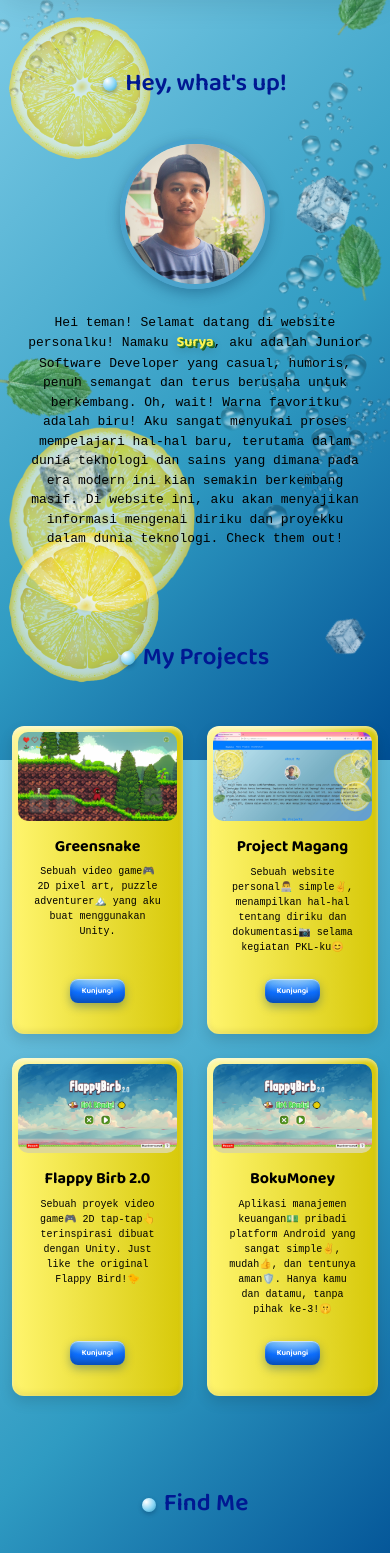
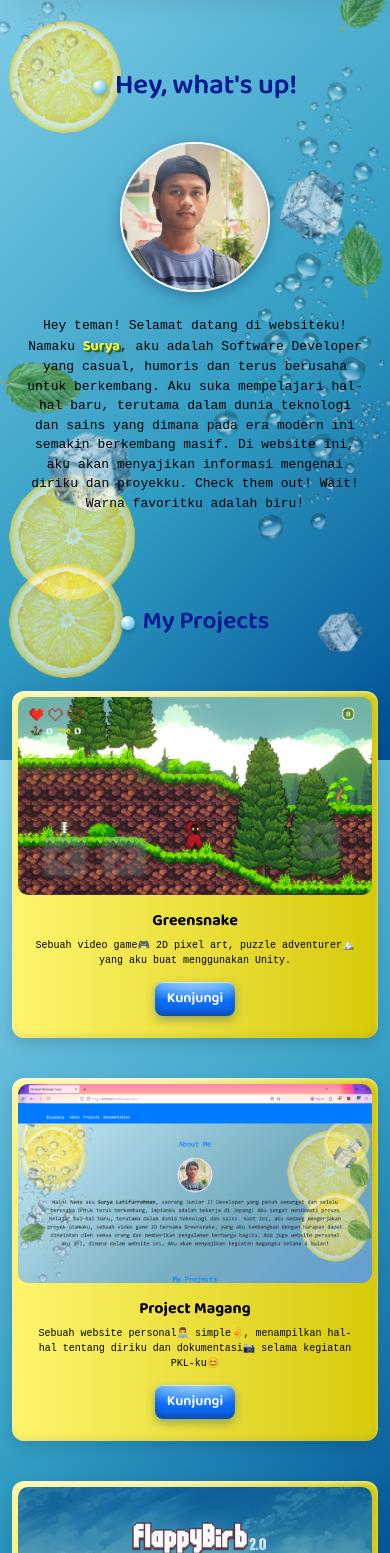
Before and after one commit to suryalative51/suryalative51.github.io, a plain HTML site: page index.html in a window 390 px wide. Shown: the part 84-1637 px from the top of the page. Drawn offline with nearby package versions, Linux system fonts and the light colour scheme.

Commit message:
Visual improvements, navbar toggle fix, project cards responsiveness fix, and links fix.

```diff
--- a/index.html
+++ b/index.html
@@ -32,7 +32,7 @@
 
   <body>
     <!-- Navbar -->
-    <nav class="navbar navbar-expand-lg">
+    <nav class="navbar navbar-dark navbar-expand-lg">
       <div class="container-fluid mt-3 ms-1 me-1">
         <!-- Navbar brand and toggle button -->
         <a class="navbar-brand" href="#">Biodata</a>
@@ -61,7 +61,7 @@
 
     <!-- About Me Section -->
     <section id="about" class="container px-4 text-center">
-      <h2 class="section-title fs-8">Hey, what's up!</h2>
+      <h2 class="section-title fs-1">Hey, what's up!</h2>
 
       <!-- Foto Profil -->
       <div class="mb-4">
@@ -75,38 +75,43 @@
 
       <!-- Deskripsi -->
       <p class="mt-3 text-fade-in about-main-fs">
-        Hei teman! Selamat datang di website personalku! Namaku
-        <span class="text-highlight">Surya</span>, aku adalah Junior Software
-        Developer yang casual, humoris, penuh semangat dan terus berusaha untuk
-        berkembang. Oh, wait! Warna favoritku adalah biru! Aku sangat menyukai
-        proses mempelajari hal-hal baru, terutama dalam dunia teknologi dan
-        sains yang dimana pada era modern ini kian semakin berkembang masif. Di
-        website ini, aku akan menyajikan informasi mengenai diriku dan proyekku
-        dalam dunia teknologi. Check them out!
+        Hey teman! Selamat datang di websiteku! Namaku
+        <span class="text-highlight">Surya</span>, aku adalah Software Developer
+        yang casual, humoris dan terus berusaha untuk berkembang. Aku suka
+        mempelajari hal-hal baru, terutama dalam dunia teknologi dan sains yang
+        dimana pada era modern ini semakin berkembang masif. Di website ini, aku
+        akan menyajikan informasi mengenai diriku dan proyekku. Check them out!
+        Wait! Warna favoritku adalah biru!
       </p>
     </section>
 
     <!-- Projects Section -->
     <section id="projects" class="container">
       <h2 class="section-title text-center py-4">My Projects</h2>
+
       <div class="row g-4">
         <!-- Project 1 -->
-        <div class="col-md-4 col-6 reveal">
+        <div class="col-md-4 mb-3 col-12 reveal">
           <div class="card project-card">
             <img
               src="media/greensnake/banner.png"
               class="card-img-top"
               alt="Greensnake"
             />
+
             <div class="card-body">
               <h5 class="card-title">Greensnake</h5>
+
               <p class="card-text mb-1">
                 Sebuah video game🎮 2D pixel art, puzzle adventurer🏔️ yang aku
                 buat menggunakan Unity.
               </p>
+
               <a
                 class="btn btn-primary project-btn"
-                href="media/greensnake/project1.html"
+                href="https://suryalative51.github.io/personal-webpage.github.io/project1.html"
+                target="_blank"
+                rel="noopener"
                 >Kunjungi</a
               >
             </div>
@@ -114,7 +119,7 @@
         </div>
 
         <!-- Project 2 -->
-        <div class="col-md-4 col-6 reveal">
+        <div class="col-md-4 mb-3 col-12 reveal">
           <div class="card project-card">
             <img
               src="media/magang/banner.png"
@@ -139,7 +144,7 @@
         </div>
 
         <!-- Project 3 -->
-        <div class="col-md-4 col-6 reveal">
+        <div class="col-md-4 mb-3 col-12 reveal">
           <div class="card project-card">
             <img
               src="media/flappybirb/banner.png"
@@ -165,10 +170,10 @@
         </div>
 
         <!-- Project 4 -->
-        <div class="col-md-4 col-6 reveal">
+        <div class="col-md-4 mb-3 col-12 reveal">
           <div class="card project-card">
             <img
-              src="media/flappybirb/banner.png"
+              src="media/bokumoney/banner.png"
               class="card-img-top"
               alt="BokuMoney"
             />
@@ -181,7 +186,9 @@
               </p>
               <a
                 class="btn btn-primary project-btn"
-                href="projects/project4.html"
+                href="https://suryalative51.github.io/BokuMoney"
+                target="_blank"
+                rel="noopener"
                 >Kunjungi</a
               >
             </div>
@@ -199,7 +206,7 @@
       <!-- TODO: swap these # placeholders for your real profile links -->
       <div class="d-flex justify-content-center gap-3 pb-5 flex-wrap">
         <a
-          href="#"
+          href="https://github.com/suryalative51/"
           class="social-link"
           aria-label="GitHub"
           target="_blank"
@@ -208,7 +215,7 @@
           <i class="bi bi-github"></i>
         </a>
         <a
-          href="#"
+          href="https://www.linkedin.com/in/surya-latifurrohman-613374427?utm_source=share_via&utm_content=profile&utm_medium=member_android"
           class="social-link"
           aria-label="LinkedIn"
           target="_blank"
@@ -217,16 +224,13 @@
           <i class="bi bi-linkedin"></i>
         </a>
         <a
-          href="#"
+          href="https://www.instagram.com/taiyou.jpn/"
           class="social-link"
           aria-label="Instagram"
           target="_blank"
           rel="noopener"
         >
           <i class="bi bi-instagram"></i>
-        </a>
-        <a href="#" class="social-link" aria-label="Email">
-          <i class="bi bi-envelope-fill"></i>
         </a>
       </div>
     </section>
@@ -238,5 +242,9 @@
 
     <!-- Bootstrap JS and Dependencies -->
     <script src="script.js" defer></script>
+    <script
+      src="https://cdn.jsdelivr.net/npm/bootstrap@5.1.3/dist/js/bootstrap.bundle.min.js"
+      defer
+    ></script>
   </body>
 </html>
--- a/script.js
+++ b/script.js
@@ -85,10 +85,10 @@ window.addEventListener("DOMContentLoaded", () => {
     createRandomElements(10, "media/bubble.png", 200, 400); // To create the bubbles
     createRandomElements(4, "media/mint.png", 150, 200); // To create mint leaves
   } else {
-    createLemonBg(3, 80, 170);
-    createRandomElements(3, "media/ice.png", 220, 320); // To create the ice cubes
-    createRandomElements(4, "media/bubble.png", 180, 320); // To create the bubbles
-    createRandomElements(3, "media/mint.png", 10, 40); // To create mint leaves
+    createLemonBg(3, 35, 64);
+    createRandomElements(3, "media/ice.png", 220, 350); // To create the ice cubes
+    createRandomElements(4, "media/bubble.png", 150, 300); // To create the bubbles
+    createRandomElements(3, "media/mint.png", 10, 30); // To create mint leaves
   }
 });
 
--- a/style.css
+++ b/style.css
@@ -156,28 +156,13 @@ body {
   height: 150px;
   border-radius: 50%;
   object-fit: cover;
-  border: 5px solid #007bff;
-  animation: colorChange 6s ease infinite;
+  border: 2px solid #fefefe;
   margin-top: 10px;
   transition: transform 0.3s ease, box-shadow 0.3s ease;
+
   /* Glass-orb shading: light from upper-left, soft shadow lower-right */
   box-shadow: inset 0 6px 10px rgba(255, 255, 255, 0.55),
     inset 0 -8px 14px rgba(0, 0, 0, 0.18), 0 4px 14px rgba(0, 40, 80, 0.35);
-}
-
-@keyframes colorChange {
-  0% {
-    border-color: #49a2cb;
-  }
-  33% {
-    border-color: #978cf2;
-  }
-  66% {
-    border-color: #f8f0ff;
-  }
-  100% {
-    border-color: #49a2cb;
-  }
 }
 
 .profile-img:hover {
@@ -231,7 +216,7 @@ body {
     ),
     linear-gradient(to right, #fff56e, #d7c909);
   border-radius: 12px;
-  margin-bottom: 20px;
+  margin-bottom: 10px;
   height: 100%;
   padding: 6px;
   overflow: hidden;
@@ -308,7 +293,6 @@ body {
 
 .project-btn {
   margin-top: auto;
-  margin-bottom: 9px;
 }
 
 .project-card img,
@@ -480,6 +464,34 @@ body {
 
 /* HERE ARE CODE FOR ADJUSTING CONTENTS BASED ON SCREEN SIZE */
 /* Make responsive adjustments for the masonry layout */
+
+/* Mobile layout */
+@media (max-width: 767.98px) {
+  .project-card {
+    width: 100%;
+  }
+
+  .project-card:hover {
+  transform: translateY(-9px) scale(1);
+  box-shadow: 0px 20px 40px rgba(255, 243, 79, 0.4);
+  cursor: pointer;
+}
+
+  .project-card .card-img-top {
+    width: 100%;
+    height: auto;
+    display: block;
+    object-fit: cover;
+  }
+
+  .project-card .card-body {
+    display: flex;
+    flex-direction: column;
+    align-items: center;
+    text-align: center;
+  }
+}
+
 /* For small screens (mobile) */
 @media (max-width: 575.98px) {
   .masonry-container {
@@ -496,7 +508,7 @@ body {
   }
 
   .project-btn {
-    font-size: 0.5rem;
+    font-size: 0.9rem;
   }
 
   .about-main-fs {
```
Also changed, not shown: media/bokumoney/banner.png (added).
